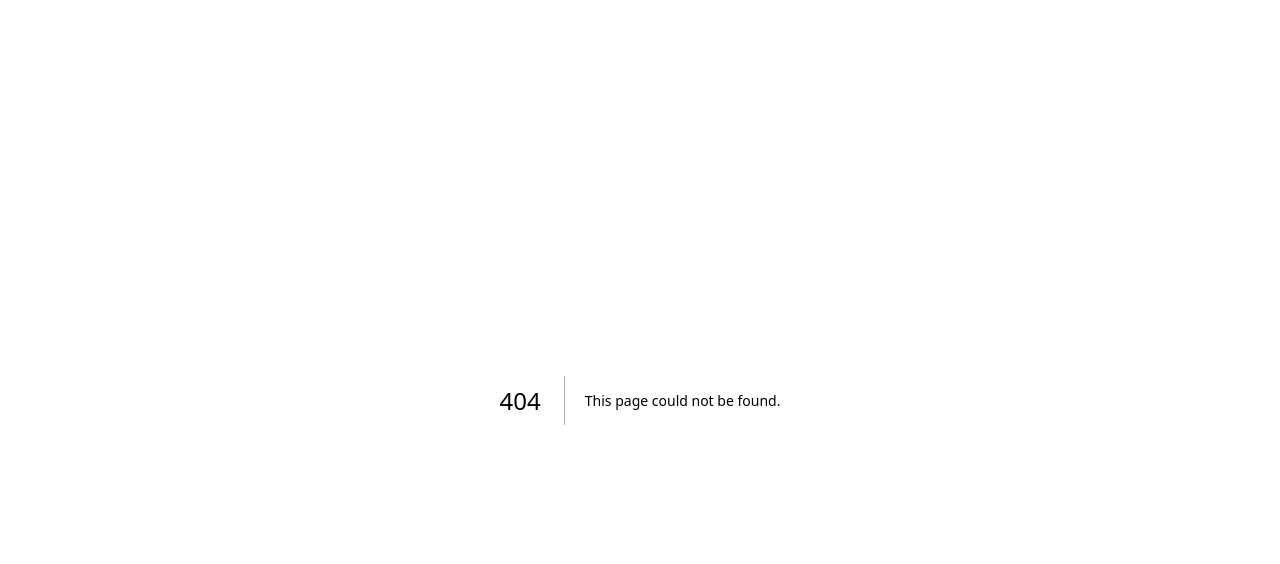
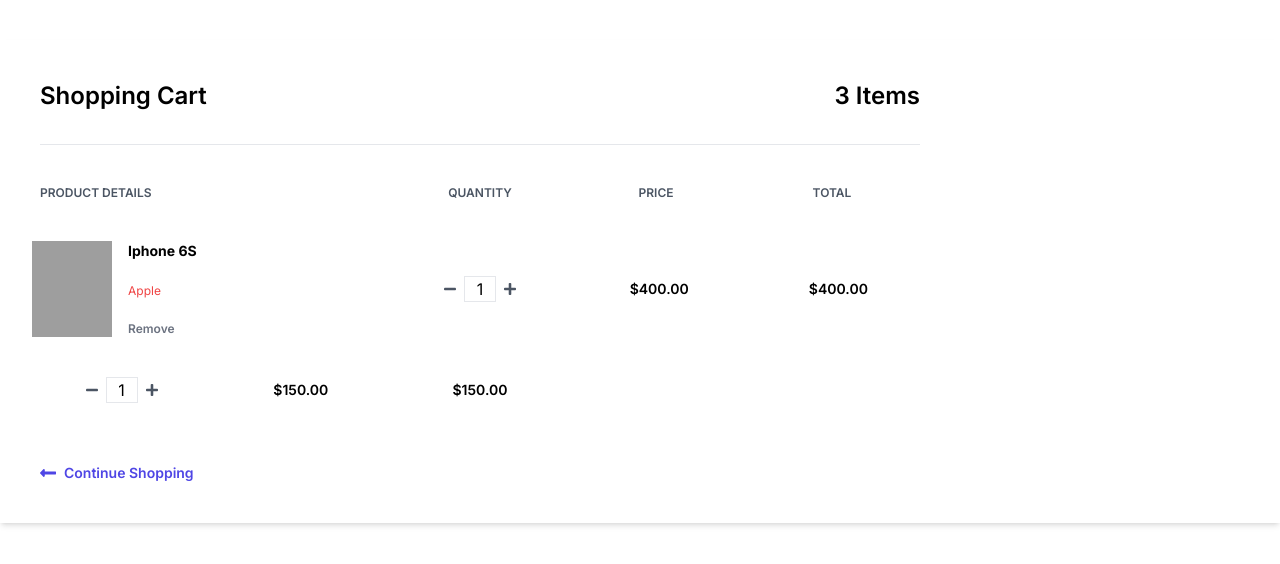
Before and after one commit to Amiles15/Next13, a Next.js app: page /cart in a window 1280 px wide. Before the commit this address had no page. Shown: the top 564 px of the page. Built offline with nearby package versions, Linux system fonts and the light colour scheme; grey boxes are pictures that could not be loaded.

Commit message:
ADD FITUR : Cart Page

```diff
--- a/app/Component/Navbar/nav.tsx
+++ b/app/Component/Navbar/nav.tsx
@@ -99,7 +99,7 @@
                 )}
               </li>
               <li className="mx-4 my-6 md:my-0">
-                <Link href={'/shop'}>
+                <Link href={'/cart'}>
                     <svg
                       className="inline-block w-10 h-10 -ml-2 -mt-2"
                       fill="currentColor"
--- /dev/null
+++ b/app/Interface/cartiteminterface.ts
@@ -0,0 +1,10 @@
+export interface cartInterface{
+    _id: string;
+    title: string;
+    description: string;
+    harga: Number;
+    category: string;
+    imagePath: string;
+    jumlah: number;
+
+}
--- a/app/Interface/menuinterface.ts
+++ b/app/Interface/menuinterface.ts
@@ -5,4 +5,5 @@
   harga: Number;
   category: string;
   imagePath : string
+  jumlah:Number;
 }
--- /dev/null
+++ b/app/cart/page.tsx
@@ -0,0 +1,115 @@
+'use client'
+
+import React, { useEffect, useState } from 'react'
+import { cartInterface } from '../Interface/cartiteminterface';
+
+const Cart = () => {
+
+    const [cartItems, setCartItems] = useState<cartInterface[]>([]);
+
+    useEffect(() => {
+        // Get cart items from localStorage when component mounts
+        const storedCartItemsString = localStorage.getItem('cartItems');
+        if (storedCartItemsString) {
+          const storedCartItems: cartInterface[] = JSON.parse(storedCartItemsString);
+          setCartItems(storedCartItems);
+        }
+      }, []);
+
+  return (
+    <><div></div><div className="container mx-auto mt-10">
+      <div className="flex shadow-md my-10">
+        <div className="w-3/4 bg-white px-10 py-10">
+          <div className="flex justify-between border-b pb-8">
+            <h1 className="font-semibold text-2xl">Shopping Cart</h1>
+            <h2 className="font-semibold text-2xl">3 Items</h2>
+          </div>
+          <div className="flex mt-10 mb-5">
+            <h3 className="font-semibold text-gray-600 text-xs uppercase w-2/5">Product Details</h3>
+            <h3 className="font-semibold text-gray-600 text-xs uppercase w-1/5 text-center">Quantity</h3>
+            <h3 className="font-semibold text-gray-600 text-xs uppercase w-1/5 text-center">Price</h3>
+            <h3 className="font-semibold text-gray-600 text-xs uppercase w-1/5 text-center">Total</h3>
+          </div>
+          <div className="flex items-center hover:bg-gray-100 -mx-8 px-6 py-5">
+            <div className="flex w-2/5">
+              <div className="w-20">
+                <img className="h-24" src="https://drive.google.com/uc?id=18KkAVkGFvaGNqPy2DIvTqmUH_nk39o3z" alt="" />
+                </div>
+              <div className="flex flex-col justify-between ml-4 flex-grow">
+                <span className="font-bold text-sm">Iphone 6S</span>
+                <span className="text-red-500 text-xs">Apple</span>
+                <a href="#" className="font-semibold hover:text-red-500 text-gray-500 text-xs">Remove</a>
+              </div>
+            </div>
+            <div className="flex justify-center w-1/5">
+              <svg className="fill-current text-gray-600 w-3" viewBox="0 0 448 512"><path d="M416 208H32c-17.67 0-32 14.33-32 32v32c0 17.67 14.33 32 32 32h384c17.67 0 32-14.33 32-32v-32c0-17.67-14.33-32-32-32z" />
+              </svg>
+
+              <input className="mx-2 border text-center w-8" type="text" value="1" />
+
+                <svg className="fill-current text-gray-600 w-3" viewBox="0 0 448 512">
+                  <path d="M416 208H272V64c0-17.67-14.33-32-32-32h-32c-17.67 0-32 14.33-32 32v144H32c-17.67 0-32 14.33-32 32v32c0 17.67 14.33 32 32 32h144v144c0 17.67 14.33 32 32 32h32c17.67 0 32-14.33 32-32V304h144c17.67 0 32-14.33 32-32v-32c0-17.67-14.33-32-32-32z" />
+                </svg>
+              </div>
+            <span className="text-center w-1/5 font-semibold text-sm">$400.00</span>
+            <span className="text-center w-1/5 font-semibold text-sm">$400.00</span>
+          </div>
+
+
+
+          <div className="flex items-center hover:bg-gray-100 -mx-8 px-6 py-5">
+
+            <div className="flex justify-center w-1/5">
+              <svg className="fill-current text-gray-600 w-3" viewBox="0 0 448 512"><path d="M416 208H32c-17.67 0-32 14.33-32 32v32c0 17.67 14.33 32 32 32h384c17.67 0 32-14.33 32-32v-32c0-17.67-14.33-32-32-32z" />
+              </svg>
+              <input className="mx-2 border text-center w-8" type="text" value="1" />
+
+                <svg className="fill-current text-gray-600 w-3" viewBox="0 0 448 512">
+                  <path d="M416 208H272V64c0-17.67-14.33-32-32-32h-32c-17.67 0-32 14.33-32 32v144H32c-17.67 0-32 14.33-32 32v32c0 17.67 14.33 32 32 32h144v144c0 17.67 14.33 32 32 32h32c17.67 0 32-14.33 32-32V304h144c17.67 0 32-14.33 32-32v-32c0-17.67-14.33-32-32-32z" />
+                </svg>
+              </div>
+            <span className="text-center w-1/5 font-semibold text-sm">$150.00</span>
+            <span className="text-center w-1/5 font-semibold text-sm">$150.00</span>
+          </div>
+
+          <a href="#" className="flex font-semibold text-indigo-600 text-sm mt-10">
+
+            <svg className="fill-current mr-2 text-indigo-600 w-4" viewBox="0 0 448 512"><path d="M134.059 296H436c6.627 0 12-5.373 12-12v-56c0-6.627-5.373-12-12-12H134.059v-46.059c0-21.382-25.851-32.09-40.971-16.971L7.029 239.029c-9.373 9.373-9.373 24.569 0 33.941l86.059 86.059c15.119 15.119 40.971 4.411 40.971-16.971V296z" /></svg>
+            Continue Shopping
+          </a>
+        </div>
+
+        {/* <div id="summary" className="w-1/4 px-8 py-10">
+          <h1 className="font-semibold text-2xl border-b pb-8">Order Summary</h1>
+          <div className="flex justify-between mt-10 mb-5">
+            <span className="font-semibold text-sm uppercase">Items 3</span>
+            <span className="font-semibold text-sm">590$</span>
+          </div>
+          <div>
+            <label className="font-medium inline-block mb-3 text-sm uppercase">Shipping</label>
+            <select className="block p-2 text-gray-600 w-full text-sm">
+              <option>Standard shipping - $10.00</option>
+            </select>
+          </div>
+          <div className="py-10">
+            <label htmlFor="promo" className="font-semibold inline-block mb-3 text-sm uppercase">Promo Code</label>
+            <input type="text" id="promo" placeholder="Enter your code" className="p-2 text-sm w-full" />
+            </div>
+          <button className="bg-red-500 hover:bg-red-600 px-5 py-2 text-sm text-white uppercase">Apply</button>
+          <div className="border-t mt-8">
+            <div className="flex font-semibold justify-between py-6 text-sm uppercase">
+              <span>Total cost</span>
+              <span>$600</span>
+            </div>
+            <button className="bg-indigo-500 font-semibold hover:bg-indigo-600 py-3 text-sm text-white uppercase w-full">Checkout</button>
+          </div>
+        </div> */}
+
+      </div>
+    </div></>
+
+
+  )
+}
+
+export default Cart
--- a/app/page.tsx
+++ b/app/page.tsx
@@ -1,7 +1,7 @@
 'use client'
 
 import Link from "next/link";
-import React, { useEffect } from "react";
+import React from "react";
 import { useState } from "react";
 import NavComp from "./Component/Navbar/nav";
 import InstallPWA from "./Component/NotifPwa/pwainstall";
--- a/app/page/apicall/apicallservice.ts
+++ b/app/page/apicall/apicallservice.ts
@@ -1,5 +1,6 @@
 
   const ENDPOINT = '/listmenu'
+  const ENPOINTMENU = '/cart'
 
   const getData = async () => {
     try {
@@ -40,4 +41,28 @@
     }
   };
 
-export { getData, getImageUrl, postData }
+  const postMatchaMenu = async (cartItem :any) => {
+    try {
+      const url = `${process.env.NEXT_PUBLIC_URLEXPRESS}${ENPOINTMENU}`;
+      const response = await fetch(url, {
+        method: 'POST',
+        headers: {
+          Accept: 'application/json',
+          'Content-Type': 'application/json',
+        },
+        body: JSON.stringify(cartItem),
+      });
+
+      if (!response.ok) {
+        throw new Error('Network response was not ok.');
+      }
+
+      const data = await response.json();
+      return data;
+    } catch (error) {
+      console.error(`There was a problem posting data to ${ENDPOINT}:`, error);
+      return null;
+    }
+  }
+
+export { getData, getImageUrl, postData, postMatchaMenu }
--- a/app/page/page.tsx
+++ b/app/page/page.tsx
@@ -1,30 +1,26 @@
-"use client";
+'use client'
 
 import React, { useEffect, useState } from "react";
 import NavComp from "../Component/Navbar/nav";
-import { getData, getImageUrl } from "./apicall/apicallservice";
+import { getData, getImageUrl, postMatchaMenu } from "./apicall/apicallservice";
 import { Menuinterface } from "../Interface/menuinterface";
+import { cartInterface } from "../Interface/cartiteminterface";
+import { toast } from "sonner";
 
 export const metadata = {
   title: "Menu",
   description: "Generated by create next app",
 };
 
-const page = () => {
+const Page = () => {
+
   const [matchaMenu, SetmacthaMenu] = useState<Menuinterface[]>([]);
   const [selectedCategory, setSelectedCategory] = useState('');
   const [searchQuery, setSearchQuery] = useState("");
   const [showMore, setShowMore] = useState(false);
   const [visibleItems, setVisibleItems] = useState(6);
+  const [jumlah, setJumlah] = React.useState(1);
 
-    // Filtered menu items based on selected category and search query
-    const filteredMenu = matchaMenu.filter(menuItem => {
-      if (selectedCategory === '') {
-        return menuItem.title.toLowerCase().includes(searchQuery.toLowerCase());
-      } else {
-        return menuItem.title.toLowerCase().includes(searchQuery.toLowerCase()) && menuItem.category === selectedCategory;
-      }
-    });
 
   useEffect(() => {
     const fetchMenuData = async () => {
@@ -40,19 +36,57 @@
     fetchMenuData();
   }, []);
 
-    const handleCategory = (event:any) => {
+  const handleCategory = (event: any) => {
     setSelectedCategory(event.target.value);
   };
 
-    const handleSearchInputChange = (event:any) => {
+  const handleSearchInputChange = (event: any) => {
     setSearchQuery(event.target.value);
   };
-
-
 
   const handleShowMore = () => {
     setVisibleItems(filteredMenu.length);
     setShowMore(true);
+  };
+
+  // Filtered menu items based on selected category and search query
+  const filteredMenu = matchaMenu.filter(menuItem => {
+    if (selectedCategory === '') {
+      return menuItem.title.toLowerCase().includes(searchQuery.toLowerCase());
+    } else {
+      return menuItem.title.toLowerCase().includes(searchQuery.toLowerCase()) && menuItem.category === selectedCategory;
+    }
+  });
+
+  const AddToCart = async (menuItem: Menuinterface, jumlah: number) => {
+    try {
+      const cartItem:cartInterface = {
+        _id: menuItem._id || '', // Ensure _id is present and convert to string
+        title: menuItem.title,
+        description: menuItem.description,
+        harga: menuItem.harga,
+        category: menuItem.category,
+        imagePath: menuItem.imagePath,
+        jumlah: jumlah // Use jumlah from the local state
+      };
+
+      const response = await postMatchaMenu(cartItem);
+      if (response) {
+        toast.success('Data Berhasil Di Kirim');
+          // Handle success as needed
+      } else {
+        toast.error('Error Terjadi Kesalahan');
+          // Handle error as needed
+      }
+    } catch (error) {
+      console.error('Error adding item to cart:', error);
+        // Handle error
+    }
+  }
+
+  const handleInputChange = (event:any) => {
+    const inputValue = parseInt(event.target.value) || 0; // Parse input value to an integer
+    setJumlah(inputValue); // Update jumlah state
   };
 
   return (
@@ -72,7 +106,7 @@
                   </select>
                 </div>
                 <div className="relative w-full">
-                        <input type="search" style={{ padding: '0.65rem', height: '2.5rem' }} onChange={handleSearchInputChange}  className="block w-full z-20 text-sm text-gray-900 bg-gray-50 rounded-e-lg border-s-gray-50 border-s-2 border border-gray-300 focus:ring-blue-500 focus:border-blue-500 dark:bg-gray-700 dark:border-s-gray-700  dark:border-gray-600 dark:placeholder-gray-400 dark:text-white dark:focus:border-blue-500" />
+                  <input type="search" style={{ padding: '0.65rem', height: '2.5rem' }} onChange={handleSearchInputChange} className="block w-full z-20 text-sm text-gray-900 bg-gray-50 rounded-e-lg border-s-gray-50 border-s-2 border border-gray-300 focus:ring-blue-500 focus:border-blue-500 dark:bg-gray-700 dark:border-s-gray-700 dark:border-gray-600 dark:placeholder-gray-400 dark:text-white dark:focus:border-blue-500" />
                   <button type="button" className="absolute top-0 end-0 p-2 text-sm font-medium h-full text-white bg-blue-700 rounded-e-lg border border-blue-700 hover:bg-blue-800 focus:ring-4 focus:outline-none focus:ring-blue-300 dark:bg-blue-600 dark:hover:bg-blue-700 dark:focus:ring-blue-800">
                     <svg className="w-4 h-4" aria-hidden="true" xmlns="http://www.w3.org/2000/svg" fill="none" viewBox="0 0 20 20">
                       <path stroke="currentColor" d="m19 19-4-4m0-7A7 7 0 1 1 1 8a7 7 0 0 1 14 0Z"/>
@@ -83,6 +117,7 @@
               </div>
             </form>
           </div>
+
           <div className="grid grid-cols-2 gap-4">
             {filteredMenu.slice(0, visibleItems).map((menuItem) => (
               <div className="px-3 mb-5" key={menuItem._id}>
@@ -98,12 +133,26 @@
                   <p className="mb-3 font-normal text-gray-700 dark:text-gray-400">
                     {menuItem.description}
                   </p>
-                    <a
-                      href="#"
-                      className="inline-flex items-center px-3 py-2 text-sm font-medium text-center text-white bg-blue-700 rounded-lg hover:bg-blue-800 focus:ring-4 focus:outline-none focus:ring-blue-300 dark:bg-blue-600 dark:hover:bg-blue-700 dark:focus:ring-blue-800"
-                    >
+                  <p className="mb-3 font-normal text-gray-700 dark:text-gray-400">
                     Rp. {`${menuItem.harga}`}
-                    </a>
+                  </p>
+                  <div className="flex items-center justify-center w-full gap-2">
+                    <svg className="fill-current text-gray-600 w-3" viewBox="0 0 448 512">
+                      <path d="M416 208H32c-17.67 0-32 14.33-32 32v32c0 17.67 14.33 32 32 32h384c17.67 0 32-14.33 32-32v-32c0-17.67-14.33-32-32-32z" />
+                    </svg>
+                    <input
+                      className="mx-2 border text-center w-8"
+                      type="number"
+                      value={jumlah}
+                      onChange={handleInputChange}
+                    />
+                    <svg className="fill-current text-gray-600 w-3" viewBox="0 0 448 512">
+                      <path d="M416 208H272V64c0-17.67-14.33-32-32-32h-32c-17.67 0-32 14.33-32 32v144H32c-17.67 0-32 14.33-32 32v32c0 17.67 14.33 32 32 32h144v144c0 17.67 14.33 32 32 32h32c17.67 0 32-14.33 32-32V304h144c17.67 0 32-14.33 32-32v-32c0-17.67-14.33-32-32-32z" />
+                    </svg>
+                    <button onClick={() => AddToCart(menuItem, jumlah)} className="inline-flex items-center px-3 py-2 text-sm font-medium text-center text-white bg-blue-700 rounded-lg hover:bg-blue-800 focus:ring-4 focus:outline-none focus:ring-blue-300 dark:bg-blue-600 dark:hover:bg-blue-700 dark:focus:ring-blue-800">
+                      Beli Minuman
+                    </button>
+                  </div>
                 </div>
               </div>
             ))}
@@ -119,10 +168,9 @@
             </div>
           )}
         </div>
-
       </div>
     </>
   );
 };
 
-export default page;
+export default Page;
```
Lines whose indentation alone changed are shown as unchanged.
